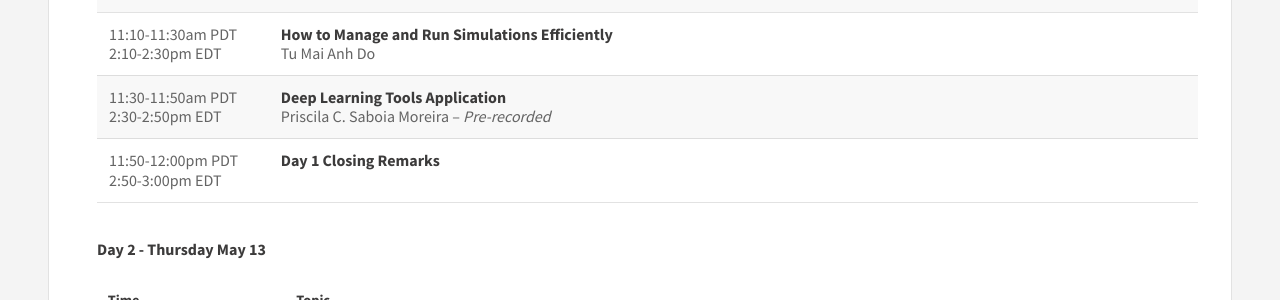
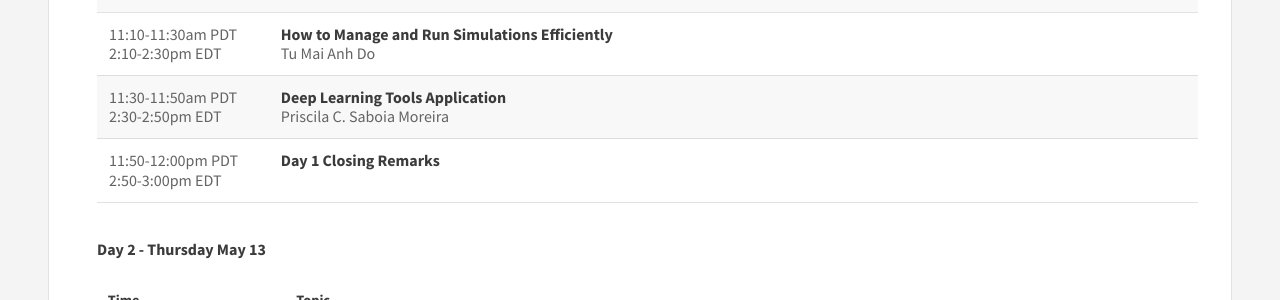
Before and after one commit to scitech-isi/scitech-isi.github.io, a Jekyll site: the page built from research-symposium.html, in a window 1280 px wide and 900 px high, scrolled down 1733 px. Shown: the part 154-454 px from the top of the window. Built offline with Jekyll 4.4.1, drawn with Linux system fonts in a browser that asks for light colours.

Commit message:
Edited Priscila, who is now presenting live

```diff
--- a/research-symposium.html
+++ b/research-symposium.html
@@ -114,7 +114,8 @@ permalink: /research-symposium
                     <tr>
                         <td>11:30-11:50am PDT<br/>2:30-2:50pm EDT</td>
                         <td><strong>Deep Learning Tools Application</strong><br/>
-                            Priscila C. Saboia Moreira – <i>Pre-recorded</i></td>
+                            Priscila C. Saboia Moreira
+                        </td>
                     </tr>
                     <tr>
                         <td>11:50-12:00pm PDT<br/>2:50-3:00pm EDT</td>
```
